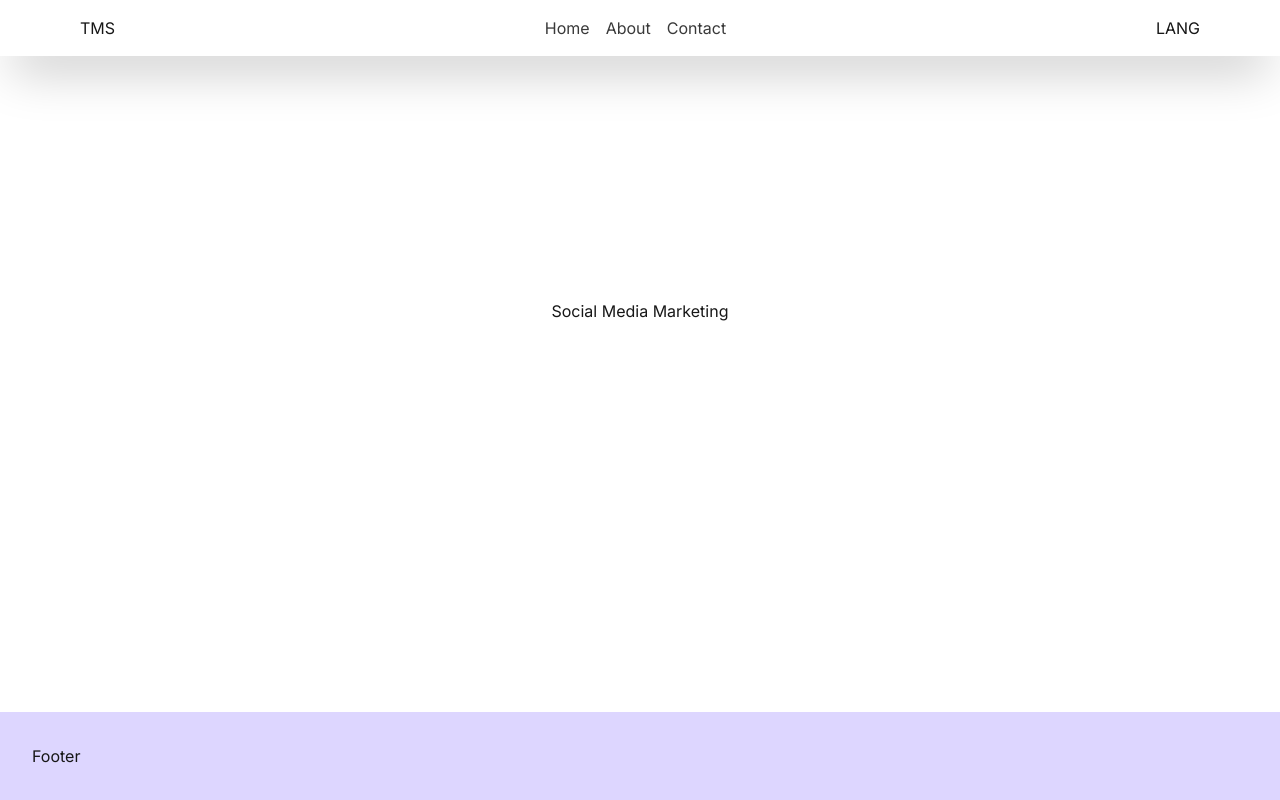
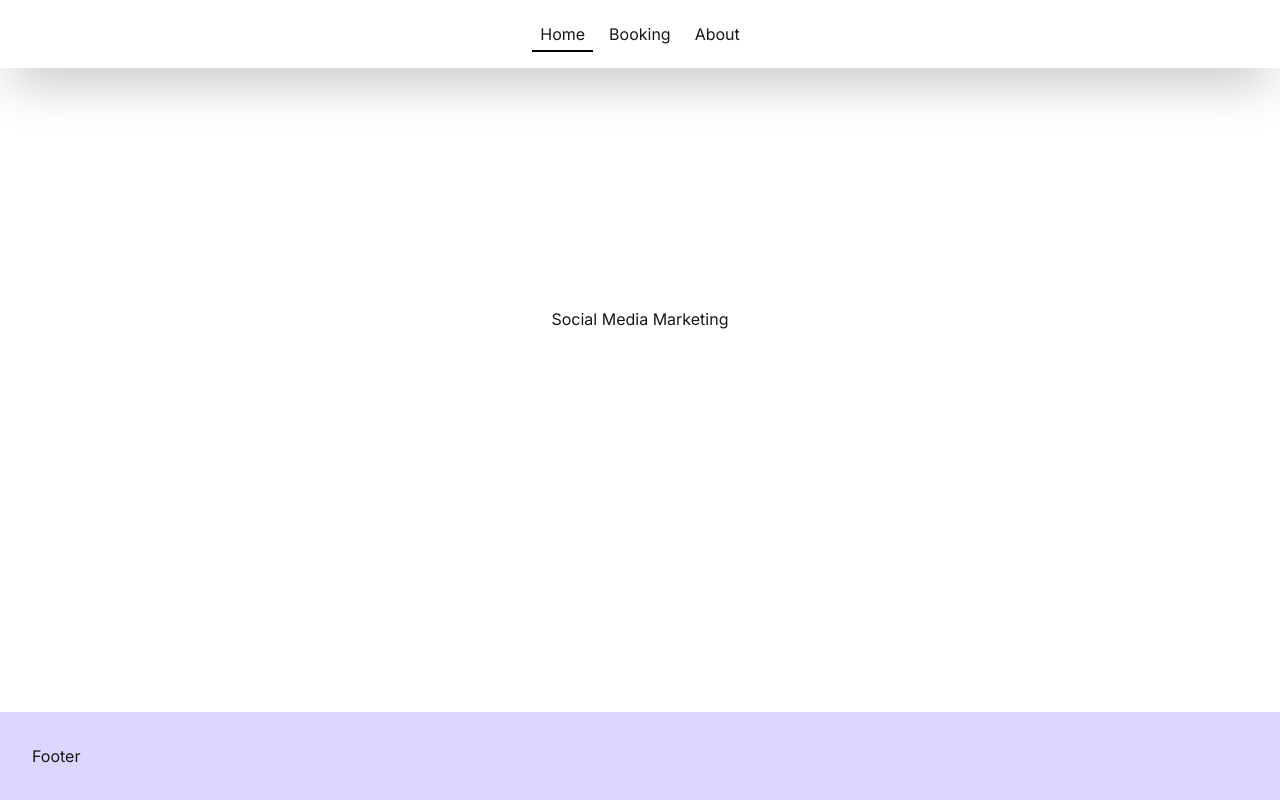
Before and after one commit to daniman123/tms-app, a Next.js app: page / in a window 1280 px wide. Built offline with nearby package versions, Linux system fonts and the light colour scheme.

Commit message:
refactor: navbar reduced responsibility

```diff
--- a/src/components/ui/navBar/NavBar.tsx
+++ b/src/components/ui/navBar/NavBar.tsx
@@ -1,39 +1,109 @@
 "use client";
 
-import { useState } from "react";
+import Link from "next/link";
+import { usePathname } from "next/navigation";
+import { Dispatch, SetStateAction, useState } from "react";
 
 export interface INavBar {
   exampleProp: string;
 }
 
-const NavBar = () => {
+export interface INavBarButton {
+  buttonLabel: string;
+  buttonHref: string;
+}
+
+const NavBarDesktop = () => {
+  return (
+    <ul className="relative hidden sm:flex max-w-[1128px] mx-auto justify-center items-center gap-2">
+      <NavBarButtonDesktop buttonLabel="Home" buttonHref="/" />
+      <NavBarButtonDesktop buttonLabel="Booking" buttonHref="/booking" />
+      <NavBarButtonDesktop buttonLabel="About" buttonHref="/about" />
+    </ul>
+  );
+};
+
+const NavBarButtonDesktop = ({ buttonLabel, buttonHref }: INavBarButton) => {
+  const pathname = usePathname();
+  const isActive = pathname === buttonHref;
+
+  return (
+    <li className="h-9">
+      <Link
+        href={buttonHref}
+        className="group relative flex h-full items-center p-2 rounded-xs"
+      >
+        {buttonLabel}
+        <span
+          className={`absolute bottom-0 left-0 h-[2px] bg-black transition-all duration-500 ease-in-out
+            ${isActive ? "w-full" : "w-0 group-hover:w-full"}`}
+        />
+      </Link>
+    </li>
+  );
+};
+
+const NavBarMobile = () => {
   const [isMenuToggled, setIsMenuToggled] = useState(false);
 
   return (
-    <nav className="top-0 sticky min-h-14 p-[1em] shadow-2xl">
-      <section
-        id="nav-content-container"
-        className="relative max-w-[1128px] max-h-14 flex mx-auto px-1"
+    <ul className="relative sm:hidden">
+      <NavBarToggleButton
+        isMenuToggled={isMenuToggled}
+        setIsMenuToggled={setIsMenuToggled}
+      />
+      {isMenuToggled ? (
+        <>
+          <NavBarButtonMobile buttonLabel="Home" buttonHref="/" />
+          <NavBarButtonMobile buttonLabel="Booking" buttonHref="/booking" />
+          <NavBarButtonMobile buttonLabel="About" buttonHref="/about" />
+        </>
+      ) : (
+        <></>
+      )}
+    </ul>
+  );
+};
+
+interface INavBarToggleButton {
+  isMenuToggled: boolean;
+  setIsMenuToggled: Dispatch<SetStateAction<boolean>>;
+}
+
+const NavBarToggleButton = ({
+  isMenuToggled,
+  setIsMenuToggled,
+}: INavBarToggleButton) => {
+  return <button onClick={() => setIsMenuToggled(!isMenuToggled)}>show</button>;
+};
+
+const NavBarButtonMobile = ({ buttonLabel, buttonHref }: INavBarButton) => {
+  const pathname = usePathname();
+  const isActive = pathname === buttonHref;
+
+  return (
+    <li className="h-9">
+      <Link
+        href={buttonHref}
+        className="group relative flex h-full items-center p-2 rounded-xs"
       >
-        <div id="nav-logo" className="">
-          TMS
-        </div>
+        {buttonLabel}
+        <span
+          className={`absolute bottom-0 left-0 h-[2px] bg-black
+            ${isActive ? "w-full" : "w-0 group-hover:w-full"}`}
+        />
+      </Link>
+    </li>
+  );
+};
 
-        <div id="nav-btns" className="hidden sm:flex gap-2 mx-auto">
-          <div className="px-1 cursor-pointer opacity-85 hover:opacity-100">
-            Home
-          </div>
-          <div className="px-1 cursor-pointer opacity-85 hover:opacity-100">
-            About
-          </div>
-          <div className="px-1 cursor-pointer opacity-85 hover:opacity-100">
-            Contact
-          </div>
-        </div>
-        <div id="nav-lang" className="hidden sm:block">
-          LANG
-        </div>
-      </section>
+const NavBar = () => {
+  return (
+    <nav className="top-0 sticky w-full p-[1em] shadow-2xl">
+      {/* Desktop */}
+      <NavBarDesktop />
+      {/* Mobile */}
+      <NavBarMobile />
     </nav>
   );
 };
```
